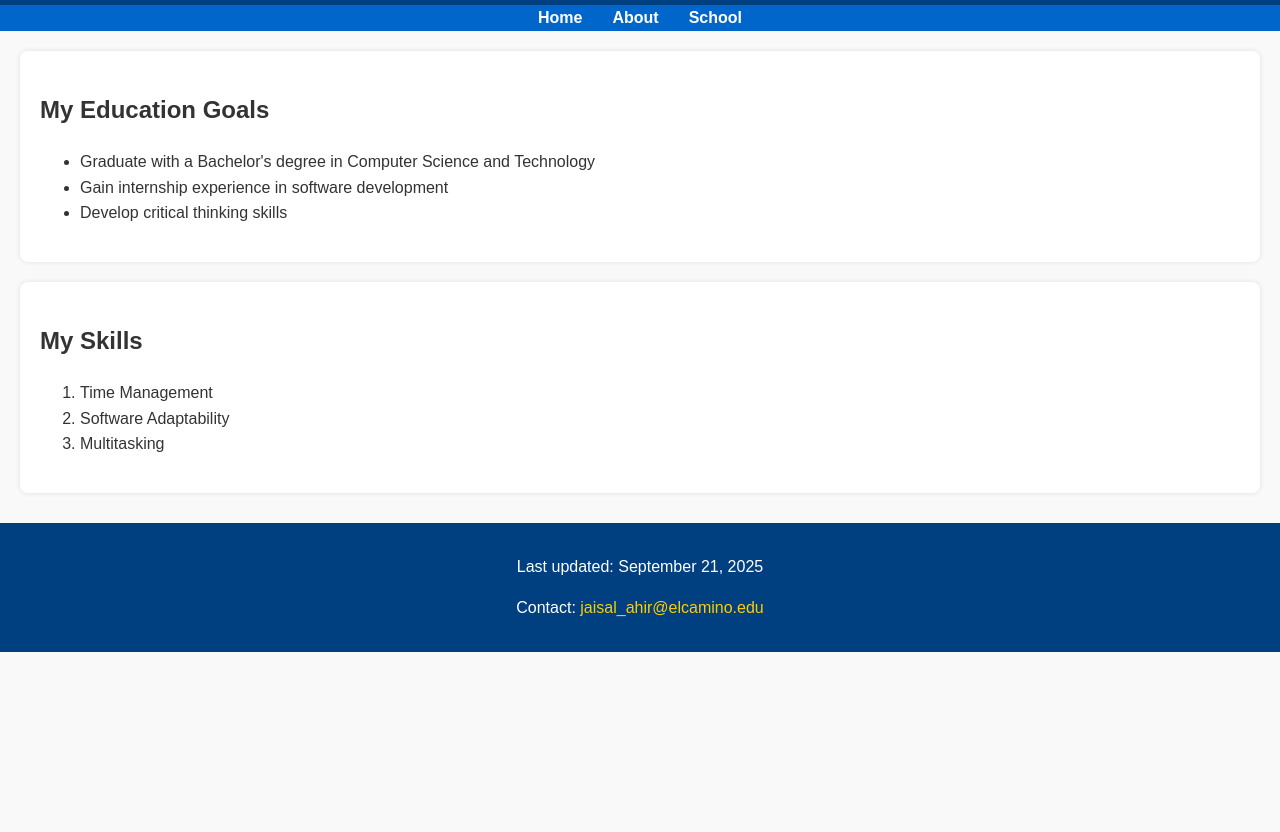
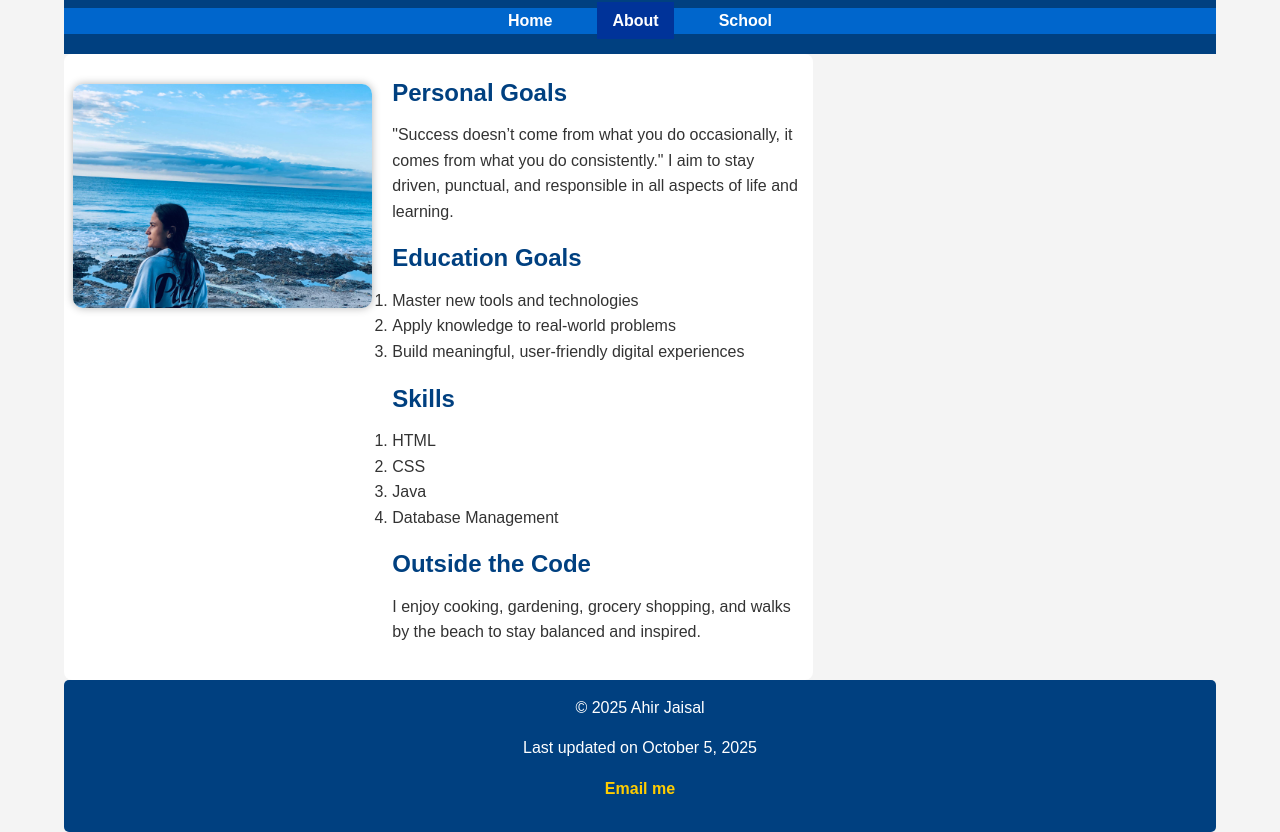
Before and after one commit to AJaisal/Project1, a plain HTML site: page about.html in a window 1280 px wide. Shown: the part 86-918 px from the top of the page. Before the commit the page ends 800 px from the top, so only its background shows below. Drawn offline with Linux system fonts and the light colour scheme.

Commit message:
Project 1-4
Added school.html and made some changes to layout.

```diff
--- a/about.html
+++ b/about.html
@@ -3,46 +3,56 @@
 <head>
 <meta charset="UTF-8">
 <meta name="viewport" content="width=device-width, initial-scale=1.0">
-    <meta name="description" content="About page for Ahir Jaisal - Education Goals and Skills">
-    <meta name="author" content="Ahir Jaisal">
 <title>About - Ahir Jaisal</title>
 <link rel="stylesheet" href="styles.css">
 </head>
 <body>
+
 <header>
-		<h1>About Me</h1>
-	</header>
-
+    <h1>Ahir Jaisal</h1>
     <nav>
         <ul>
             <li><a href="index.html">Home</a></li>
-            <li><a href="about.html">About</a></li>
-            <li><a href="#">School</a></li>
+            <li><a href="about.html" class="active">About</a></li>
+            <li><a href="school.html">School</a></li>
         </ul>
     </nav>
-<section>
+</header>
 
-    <h2>My Education Goals</h2>
-    <ul>
-        <li>Graduate with a Bachelor's degree in Computer Science and 	Technology</li>
-        <li>Gain internship experience in software development</li>
-        <li>Develop critical thinking skills</li>
-    </ul>
-</section>
+<main class="main-container">
+    <div class="left-column">
+        <img src="jaisal.jpg" alt="Ahir Jaisal" class="profile-image">
+    </div>
 
-<section>
+    <div class="right-column">
+        <h2>Personal Goals</h2>
+        <p>"Success doesn’t come from what you do occasionally, it comes from what you do consistently." I aim to stay driven, punctual, and responsible in all aspects of life and learning.</p>
 
-    <h2>My Skills</h2>
+        <h2>Education Goals</h2>
         <ol>
-        <li>Time Management</li>
-        <li>Software Adaptability</li>
-        <li>Multitasking</li>
+            <li>Master new tools and technologies</li>
+            <li>Apply knowledge to real-world problems</li>
+            <li>Build meaningful, user-friendly digital experiences</li>
         </ol>
-</section>
+
+        <h2>Skills</h2>
+        <ol>
+            <li>HTML</li>
+            <li>CSS</li>
+            <li>Java</li>
+            <li>Database Management</li>
+        </ol>
+
+        <h2>Outside the Code</h2>
+        <p>I enjoy cooking, gardening, grocery shopping, and walks by the beach to stay balanced and inspired.</p>
+    </div>
+</main>
 
 <footer>
-        <p>Last updated: September 21, 2025</p>
-        <p>Contact: <a href="mailto:jaisal_ahir@elcamino.edu">jaisal_ahir@elcamino.edu</a></p>
+	<p>© 2025 Ahir Jaisal </p>
+    	<p>Last updated on October 5, 2025</p>
+    	<p><a href="mailto:jaisal_ahir@elcamino.edu" class="email-link">Email me</a></p>
 </footer>
+
 </body>
 </html>
--- a/styles.css
+++ b/styles.css
@@ -1,35 +1,41 @@
+
+* {
+    margin: 0;
+    padding: 0;
+    box-sizing: border-box;
+}
 
 body {
     font-family: Arial, Helvetica, sans-serif;
-    margin: 0;
-    padding: 0;
+    background-color: #f4f4f4;
+    color: #333;
+    max-width: 90%;
+    margin: auto;
     line-height: 1.6;
-    background-color: #f9f9f9;
-    color: #333;
 }
+
 
 header {
     background-color: #004080;
     color: white;
+    text-align: center;
     padding: 20px 0;
-    text-align: center;
 }
 
-h1 {
-    margin: 0;
-    font-size: 2rem;
+header h1 {
+    margin-bottom: 10px;
+    font-size: 2.5em;
+    letter-spacing: 1px;
 }
 
-nav {
-    background-color: #0066cc;
-}
 
 nav ul {
     list-style: none;
-    margin: 0;
-    padding: 0;
     display: flex;
     justify-content: center;
+    background-color: #0066cc;
+    padding: 0;
+    margin: 0;
 }
 
 nav ul li {
@@ -39,37 +45,120 @@ nav ul li {
 nav ul li a {
     text-decoration: none;
     color: white;
+    padding: 10px 15px;
     font-weight: bold;
-    transition: color 0.3s;
+    transition: background-color 0.3s, color 0.3s;
 }
 
 nav ul li a:hover,
 nav ul li a:focus {
-    color: #ffcc00;
+    background-color: #ffcc00;
+    color: black;
 }
 
-section {
-    padding: 20px;
-    margin: 20px;
-    background: white;
-    border-radius: 8px;
-    box-shadow: 0 0 5px rgba(0,0,0,0.1);
+nav ul li a.active {
+    background-color: #003399;
 }
 
+
+main, aside {
+    float: left;
+    padding: 20px;
+    border-radius: 8px;
+    box-sizing: border-box;
+    margin-top: 20px;
+}
+
+
+main {
+    width: 65%;
+    background: white;
+    min-height: 400px;
+}
+
+aside {
+    width: 30%;
+    margin-left: 5%;
+    background: #e6f0ff;
+}
+
+
+.main-container {
+    display: flex;
+    flex-wrap: wrap;
+    gap: 20px;
+    padding: 20px 0;
+
+    max-width: 1000px;
+    margin: 0 auto;
+    justify-content: center;
+}
+
+.left-column {
+    flex: 0 1 40%;
+}
+
+.right-column {
+    flex: 0 1 55%;
+}
+
+
+h2, h3 {
+    margin-bottom: 10px;
+    color: #004080;
+}
+
+p, ul, ol {
+    margin-bottom: 15px;
+}
+
+
+.profile-image {
+    width: 100%;
+    max-width: 700px;
+    height: auto;
+    display: block;
+    margin: 10px auto 20px auto;
+    border-radius: 10px;
+    box-shadow: 0 0 8px rgba(0,0,0,0.3);
+}
+
+
 footer {
+    clear: both;
     background-color: #004080;
     color: white;
     text-align: center;
     padding: 15px 0;
     margin-top: 30px;
+    border-radius: 5px;
 }
 
-footer a {
+
+footer a.email-link {
     color: #ffcc00;
     text-decoration: none;
+    font-weight: bold;
+    transition: color 0.3s;
 }
 
-footer a:hover,
-footer a:focus {
+footer a.email-link:hover,
+footer a.email-link:focus {
+    color: white;
     text-decoration: underline;
 }
+
+
+@media (max-width: 800px) {
+    main, aside, .left-column, .right-column {
+        float: none;
+        width: 100%;
+        max-width: 100%;
+        margin: 0 0 20px 0;
+    }
+
+    nav ul {
+        flex-direction: column;
+        gap: 10px;
+    }
+}
```
Also changed, not shown: index.html (+26 -41 lines), school.html (added, +49 -0 lines), jaisal.jpg (added). Lines whose indentation alone changed are shown as unchanged.
